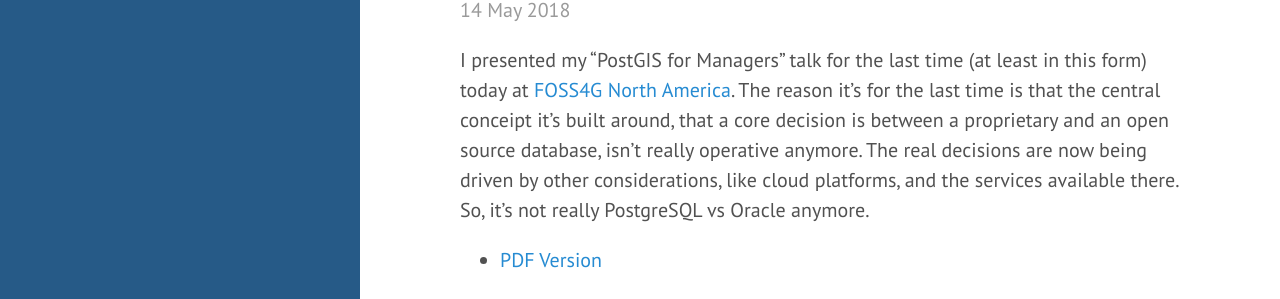
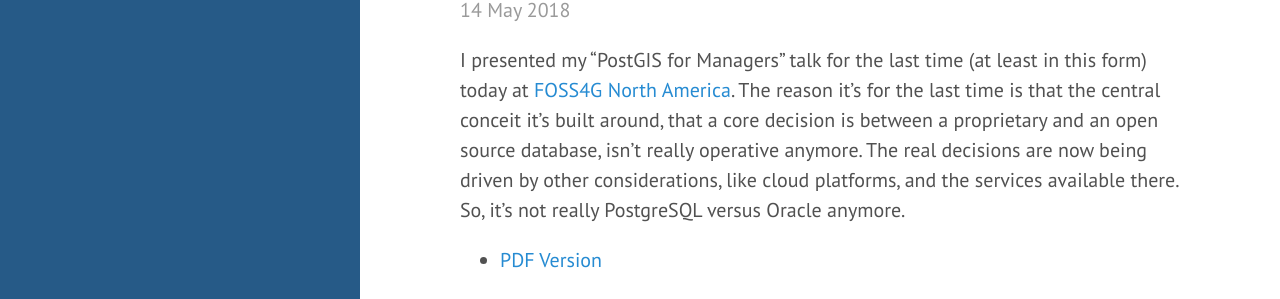
Before and after one commit to pramsey/pramsey.github.io, a Jekyll site: the page built from _posts/2018-05-14-postgis-for-managers.md, in a window 1280 px wide and 1072 px high. Shown: the part 135-434 px from the top of the window. Built offline with Jekyll 4.4.1, drawn with Linux system fonts in a browser that asks for light colours; comment, search, counter and statistics services are not loaded.

Commit message:
Update 2018-05-14-postgis-for-managers.md

```diff
--- a/_posts/2018-05-14-postgis-for-managers.md
+++ b/_posts/2018-05-14-postgis-for-managers.md
@@ -13,7 +13,7 @@
 image: "2017/postgis-logo.jpg"
 ---
 
-I presented my "PostGIS for Managers" talk for the last time (at least in this form) today at [FOSS4G North America](https://2018.foss4g-na.org/conference/schedule/session/2018-05-14). The reason it's for the last time is that the central conceipt it's built around, that a core decision is between a proprietary and an open source database, isn't really operative anymore. The real decisions are now being driven by other considerations, like cloud platforms, and the services available there. So, it's not really PostgreSQL vs Oracle anymore.
+I presented my "PostGIS for Managers" talk for the last time (at least in this form) today at [FOSS4G North America](https://2018.foss4g-na.org/conference/schedule/session/2018-05-14). The reason it's for the last time is that the central conceit it's built around, that a core decision is between a proprietary and an open source database, isn't really operative anymore. The real decisions are now being driven by other considerations, like cloud platforms, and the services available there. So, it's not really PostgreSQL versus Oracle anymore.
 
 * [PDF Version](http://s3.cleverelephant.ca/2018-postgis-for-managers.pdf)
 
```
